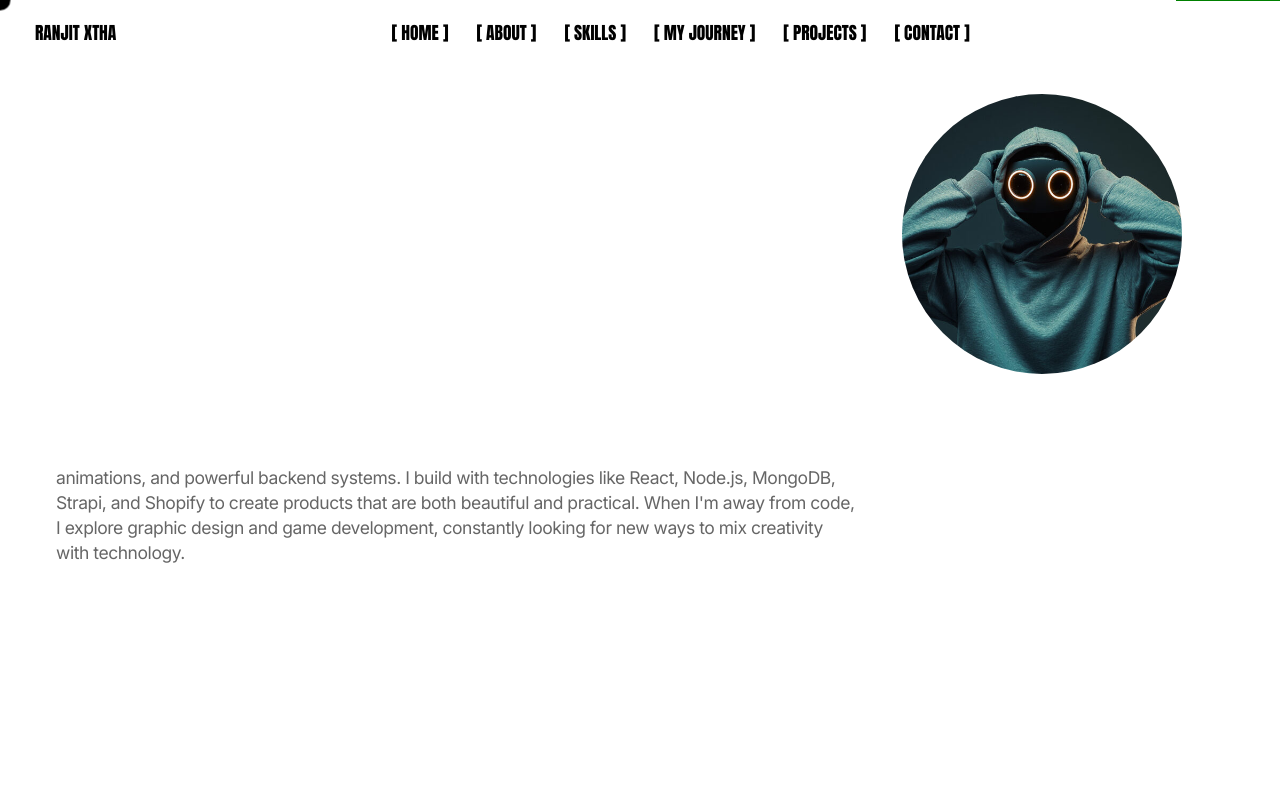
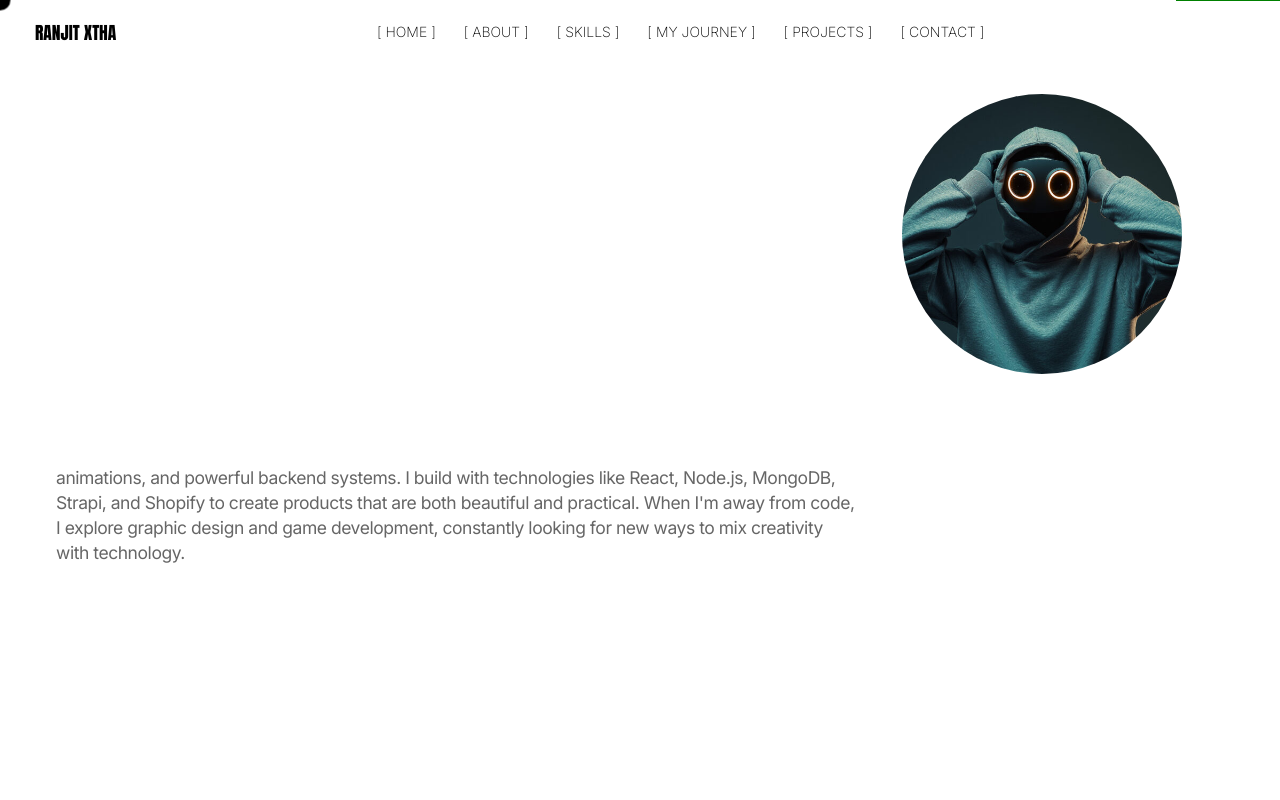
Before and after one commit to RanjitXtha/Portfolio-Gsap, a Next.js app: page / in a window 1280 px wide. Shown: the top 800 px of the page. Built offline with nearby package versions, Linux system fonts and the light colour scheme; grey boxes are pictures that could not be loaded.

Commit message:
small changes

```diff
--- a/app/globals.css
+++ b/app/globals.css
@@ -1,20 +1,21 @@
 @import "tailwindcss";
 
 @theme {
-    --breakpoint-3xl: 1570px;
+  --breakpoint-3xl: 1570px;
 }
 
 
 .padding {
-    @apply px-6 lg:px-10 2xl:px-12 3xl:px-14;
+  @apply px-6 lg:px-10 2xl:px-12 3xl:px-14;
 }
 
-
+* {
+  cursor: none !important;
+}
 
 @layer base {
   html {
     font-size: 16px;
-    cursor: none;
   }
 
 
@@ -47,8 +48,10 @@
   }
 
   * {
-    -ms-overflow-style: none; /* IE and Edge */
-    scrollbar-width: none; /* Firefox */
+    -ms-overflow-style: none;
+    /* IE and Edge */
+    scrollbar-width: none;
+    /* Firefox */
   }
 }
 
--- a/app/page.tsx
+++ b/app/page.tsx
@@ -636,7 +636,7 @@ const Page = () => {
 
       <header className="padding uppercase hidden md:flex text-lg lg:text-xl font-extralight fixed w-full justify-between py-6 z-50 mix-blend-difference">
         <Link href="/" className="text-white">RANJIT XTHA</Link>
-        <div ref={navLinksRef} className="flex gap-8" >
+        <div ref={navLinksRef} className="flex gap-8 text-base" style={{ fontFamily: "var(--font-inter)" }}>
           {
             menuItems.map((item, i) => (
               <Link key={i} href={`#${item.toLowerCase().replace(/\s/g, "-")}`} className="text-white">
@@ -873,7 +873,7 @@ const Page = () => {
         </section>
 
         <section id="my-journey" className="journey hidden md:block">
-          <section className="my-journey pt-24 overflow-clip h-screen bg-white flex justify-center items-center">
+          <section className="my-journey pt-24 h-screen bg-white flex justify-center items-center">
             <h1 className="text-[12rem] whitespace-nowrap text-[#111111]">MY JOURNEY</h1>
           </section>
         </section>
```
